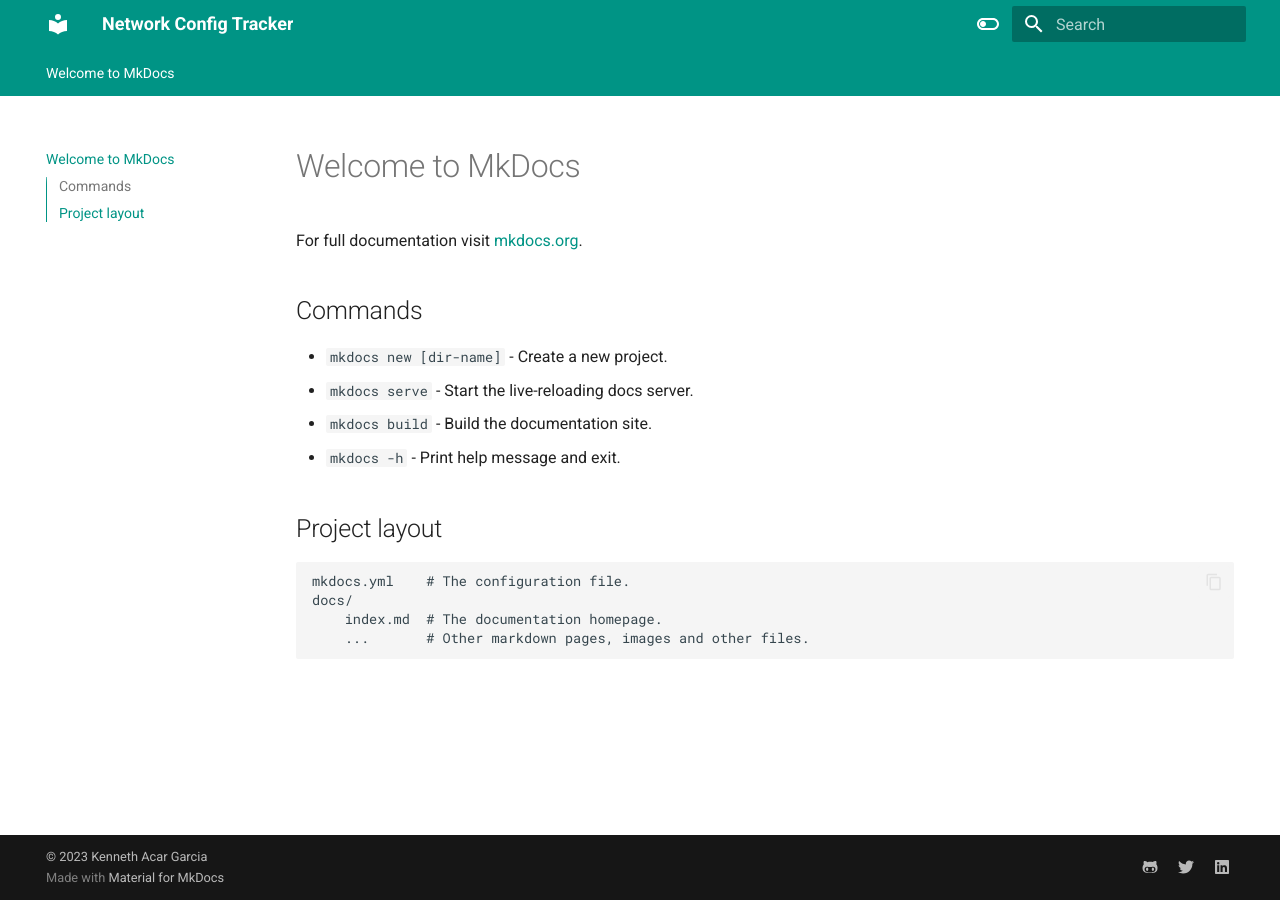
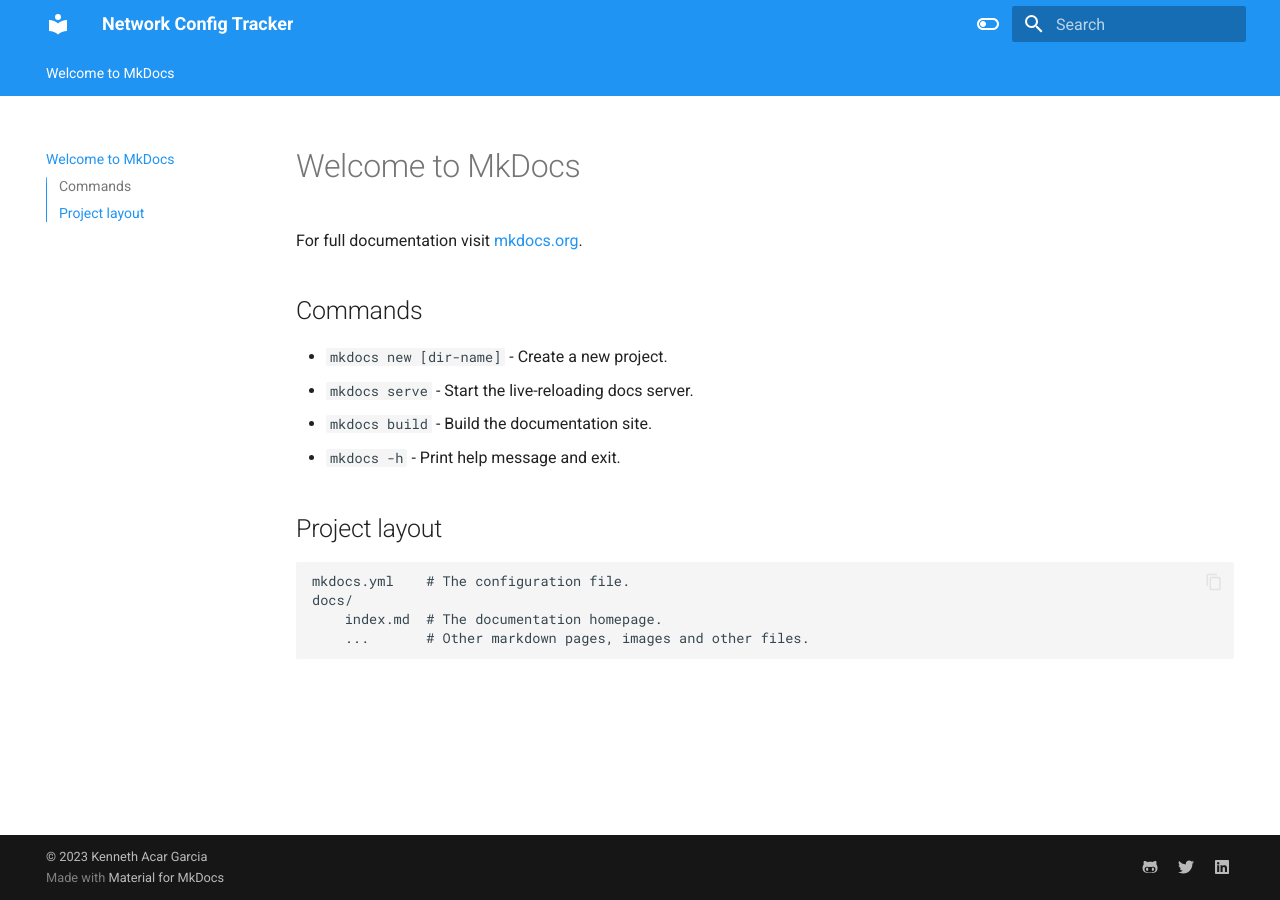
Before and after one commit to kagarcia1618/Network-Config-Tracker, an MkDocs documentation site: the page built from docs/index.md, in a window 1280 px wide. Built offline with MkDocs 1.6.1 and Material for MkDocs 9.7.7, drawn with Linux system fonts in a browser that asks for light colours.

Commit message:
Updated palette color to blue

```diff
--- a/mkdocs.yml
+++ b/mkdocs.yml
@@ -17,13 +17,13 @@ theme:
       toggle:
         icon: material/toggle-switch-off-outline
         name: Switch to dark mode
-      primary: teal
+      primary: blue
       accent: purple
     - scheme: slate
       toggle:
         icon: material/toggle-switch
         name: Switch to light mode
-      primary: teal
+      primary: blue
       accent: lime
 
 extra:
```
